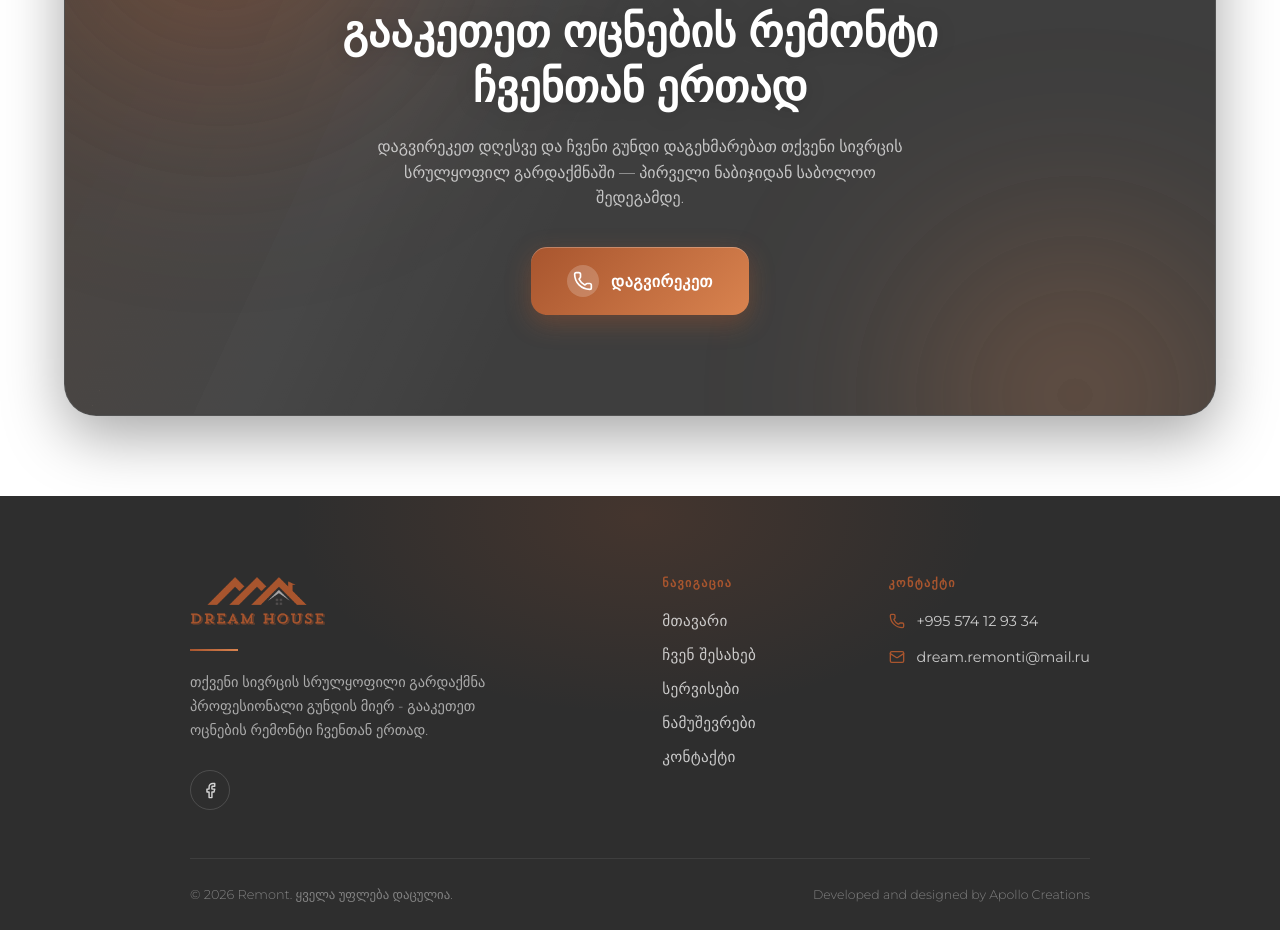
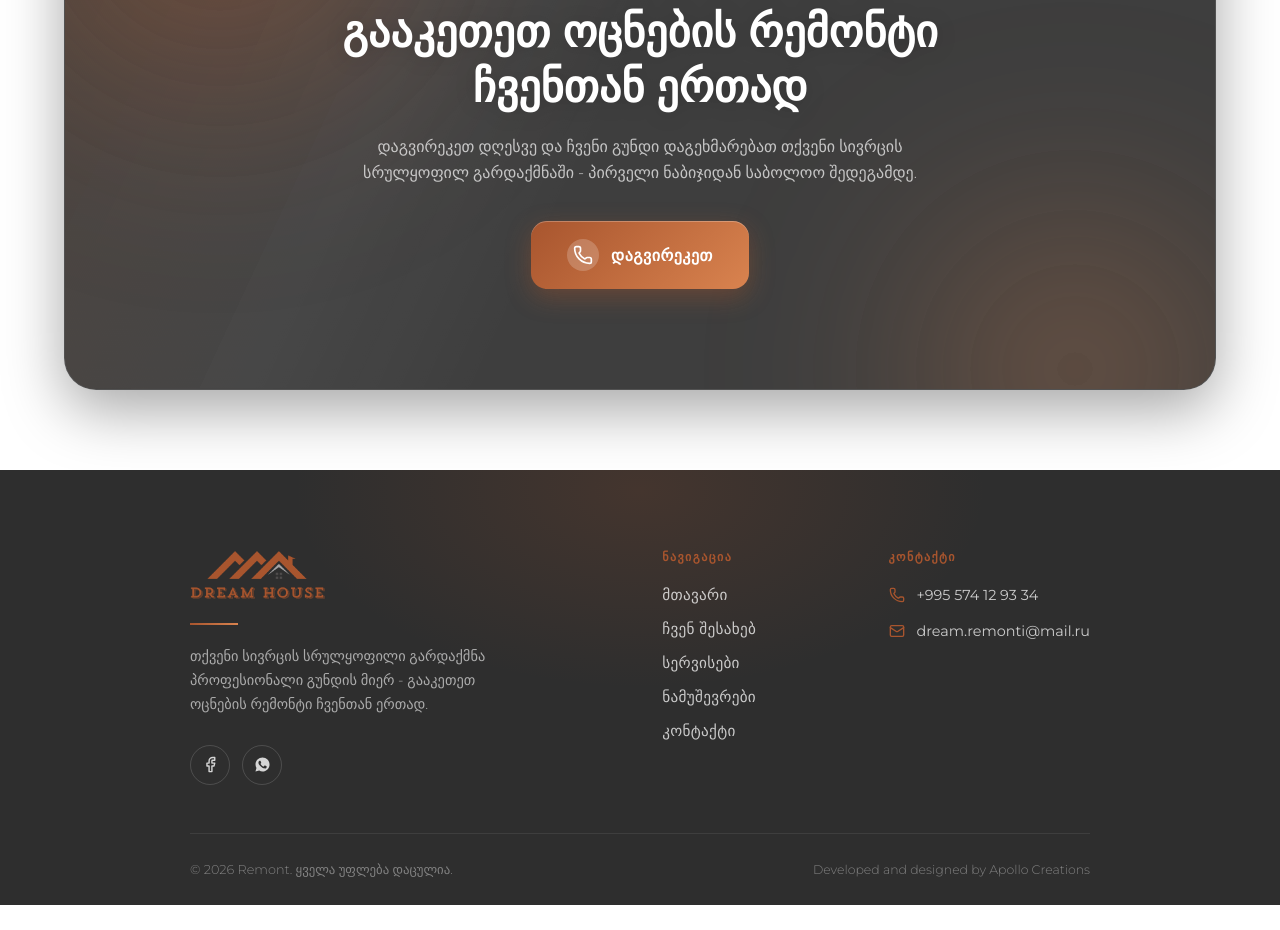
Before and after one commit to ocnebisremonti/ocnebisremonti, a Next.js app: page / in a window 1280 px wide. Shown: the part 4560-5490 px from the top of the page. After the commit the page ends 5465 px from the top, so only its background shows below. Built offline with nearby package versions, Linux system fonts and the light colour scheme; a small style sheet from the web is missing; a web font is replaced by a local one.

Commit message:
whats app

```diff
--- a/src/components/Cta.js
+++ b/src/components/Cta.js
@@ -7,7 +7,7 @@ import '../styles/Cta.css'
 const content = {
   eyebrow: 'რემონტის დაწყება გსურთ?',
   title: 'გააკეთეთ ოცნების რემონტი ჩვენთან ერთად',
-  subtitle: 'დაგვირეკეთ დღესვე და ჩვენი გუნდი დაგეხმარებათ თქვენი სივრცის სრულყოფილ გარდაქმნაში — პირველი ნაბიჯიდან საბოლოო შედეგამდე.',
+  subtitle: 'დაგვირეკეთ დღესვე და ჩვენი გუნდი დაგეხმარებათ თქვენი სივრცის სრულყოფილ გარდაქმნაში - პირველი ნაბიჯიდან საბოლოო შედეგამდე.',
   phone: '+995574129334',
 }
 
--- a/src/components/Footer.js
+++ b/src/components/Footer.js
@@ -5,7 +5,6 @@ import { Mail, Phone } from 'lucide-react'
 import '../styles/Footer.css'
 
 const logo = '/logoo.png'
-
 
 const navLinks = [
   { name: 'მთავარი', href: '#' },
@@ -40,6 +39,21 @@ function FacebookIcon(props) {
   )
 }
 
+function WhatsAppIcon(props) {
+  return (
+    <svg
+      xmlns="http://www.w3.org/2000/svg"
+      width="17"
+      height="17"
+      viewBox="0 0 24 24"
+      fill="currentColor"
+      {...props}
+    >
+      <path d="M12.04 2C6.58 2 2.13 6.45 2.13 11.91c0 1.75.46 3.45 1.32 4.95L2.05 22l5.25-1.38a9.87 9.87 0 0 0 4.74 1.21h.01c5.46 0 9.9-4.45 9.9-9.91C21.96 6.45 17.5 2 12.04 2Zm5.8 14.13c-.24.68-1.4 1.32-1.93 1.4-.5.08-1.13.11-1.82-.12-.42-.13-.96-.31-1.65-.6-2.9-1.25-4.8-4.17-4.94-4.36-.14-.19-1.19-1.58-1.19-3.01s.74-2.13 1-2.42c.26-.29.57-.36.76-.36.19 0 .38 0 .55.01.18.01.41-.07.64.49.24.57.81 1.97.88 2.11.07.14.12.31.02.5-.1.19-.15.31-.3.48-.14.17-.3.38-.43.51-.14.14-.29.29-.13.57.17.29.75 1.24 1.62 2.01 1.11.99 2.05 1.3 2.34 1.44.29.14.46.12.63-.07.17-.19.72-.84.91-1.13.19-.29.38-.24.63-.14.26.1 1.65.78 1.93.92.29.14.48.21.55.33.07.13.07.71-.17 1.39Z" />
+    </svg>
+  )
+}
+
 function Footer() {
   return (
     <div className="footer-container">
@@ -47,7 +61,9 @@ function Footer() {
 
       <div className="footer-top">
         <div className="footer-brand">
-          <div className="footer-logo"><img src={logo} alt="ocnebis saxlis logo" className='footer-logo-img' /></div>
+          <div className="footer-logo">
+            <img src={logo} alt="ocnebis saxlis logo" className="footer-logo-img" />
+          </div>
           <div className="footer-logo-line" />
           <p className="footer-tagline">
             თქვენი სივრცის სრულყოფილი გარდაქმნა პროფესიონალი გუნდის მიერ -
@@ -56,13 +72,22 @@ function Footer() {
 
           <div className="footer-socials">
 
-            <a  href={contact.facebook}
+             <a href={contact.facebook}
               target="_blank"
               rel="noopener noreferrer"
               className="footer-social-icon"
               aria-label="Facebook"
             >
               <FacebookIcon />
+            </a>
+
+            <a  href={`https://wa.me/${contact.phone.replace(/\D/g, '')}`}
+              target="_blank"
+              rel="noopener noreferrer"
+              className="footer-social-icon"
+              aria-label="WhatsApp"
+            >
+              <WhatsAppIcon />
             </a>
           </div>
         </div>
```
